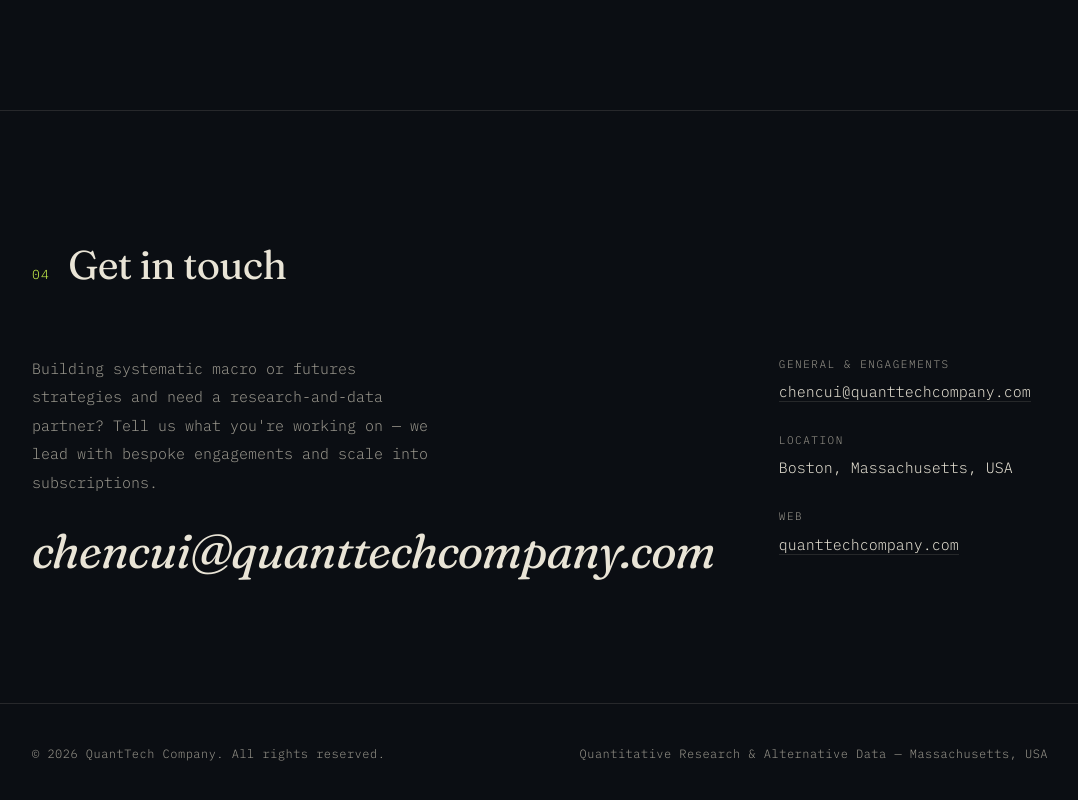
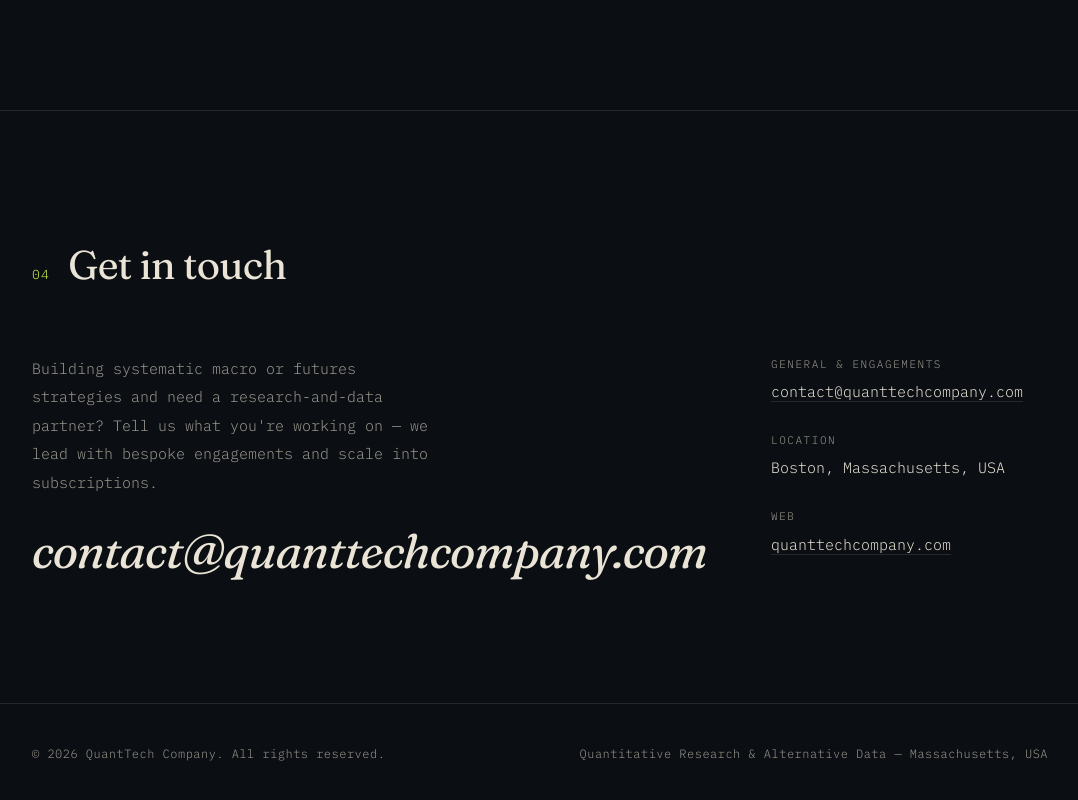
Before and after one commit to ksmksb/webpage, a plain HTML site: page index.html in a window 1280 px wide. Shown: the part 4278-5078 px from the top of the page, without its empty margins (100-1178 px from the left). Drawn offline with Linux system fonts and the light colour scheme.

Commit message:
Update contact email address in index.html

```diff
--- a/index.html
+++ b/index.html
@@ -266,12 +266,12 @@
           Tell us what you're working on — we lead with bespoke engagements and scale into
           subscriptions.
         </p>
-        <a class="big-mail" href="mailto:chencui@quanttechcompany.com">chencui@quanttechcompany.com</a>
+        <a class="big-mail" href="mailto:chencui@quanttechcompany.com">contact@quanttechcompany.com</a>
       </div>
       <div>
         <div class="contact-detail">
           <div class="k">General &amp; Engagements</div>
-          <div class="v"><a href="mailto:chencui@quanttechcompany.com">chencui@quanttechcompany.com</a></div>
+          <div class="v"><a href="mailto:chencui@quanttechcompany.com">contact@quanttechcompany.com</a></div>
           <div class="k">Location</div>
           <div class="v">Boston, Massachusetts, USA</div>
           <div class="k">Web</div>
```
